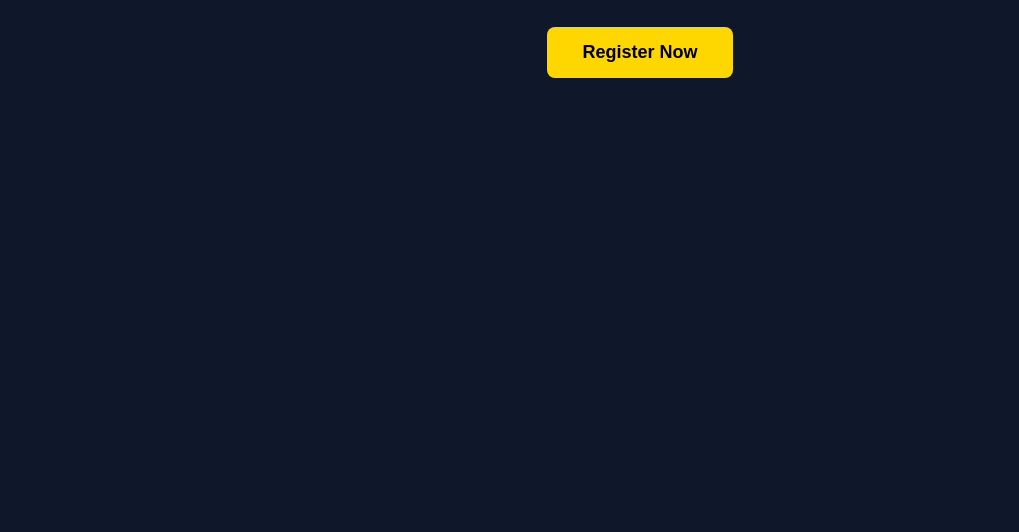
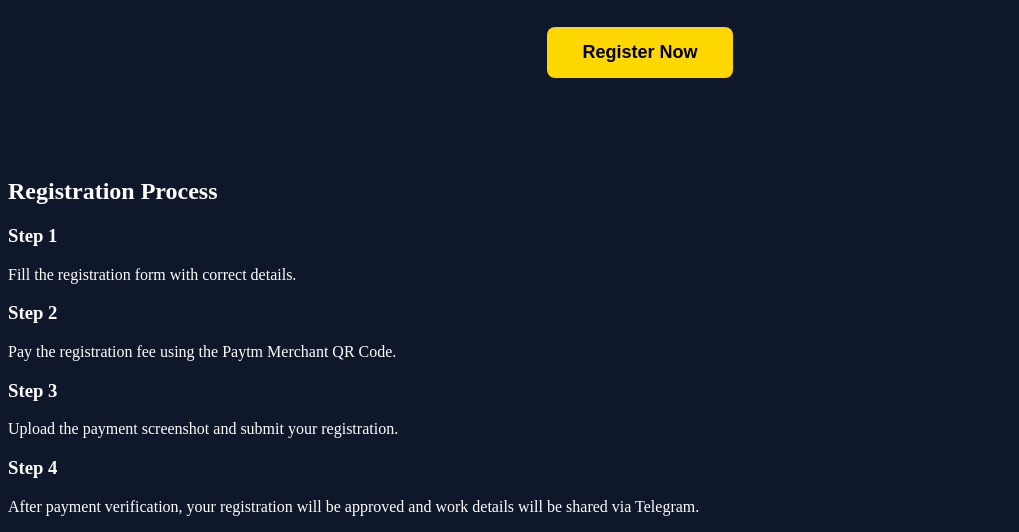
Before and after one commit to vicky966417-ai/HANDWRITING-WORK-FROM-HOME, a plain HTML site: page frontend/index.html in a window 1280 px wide. Shown: the part 413-945 px from the top of the page, without its empty margins (0-1019 px from the left). Before the commit the page ends 800 px from the top, so only its background shows below. Drawn offline with Linux system fonts and the light colour scheme.

Commit message:
Add registration process section to index.html

```diff
--- a/frontend/index.html
+++ b/frontend/index.html
@@ -36,7 +36,31 @@
     <button>Register Now</button>
 
 </section>
+<section class="info">
 
+    <h2>Registration Process</h2>
+
+    <div class="card">
+        <h3>Step 1</h3>
+        <p>Fill the registration form with correct details.</p>
+    </div>
+
+    <div class="card">
+        <h3>Step 2</h3>
+        <p>Pay the registration fee using the Paytm Merchant QR Code.</p>
+    </div>
+
+    <div class="card">
+        <h3>Step 3</h3>
+        <p>Upload the payment screenshot and submit your registration.</p>
+    </div>
+
+    <div class="card">
+        <h3>Step 4</h3>
+        <p>After payment verification, your registration will be approved and work details will be shared via Telegram.</p>
+    </div>
+
+</section>
 <script src="script.js"></script>
 
 </body>
```
